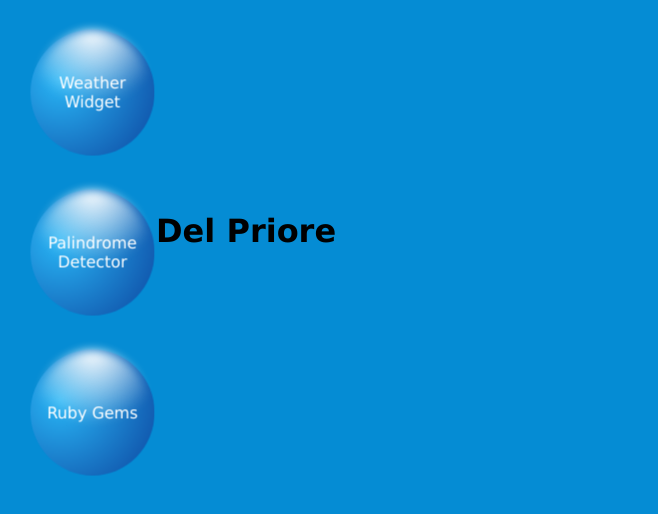
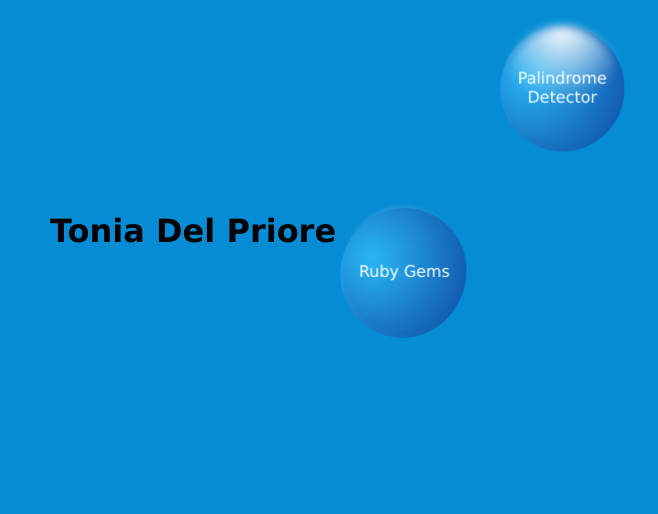
Before and after one commit to toninjaa/portfolio, a React (Vite) app: page / in a window 1280 px wide. Shown: the top 514 px of the page, without its empty margins (0-658 px from the left). Built offline with nearby package versions, Linux system fonts and the light colour scheme; the HTML template or start-up script is replaced by a standard one.

Commit message:
add some motion

```diff
--- a/src/App.css
+++ b/src/App.css
@@ -1,3 +1,10 @@
+:root {
+  --width: 300px;
+  --x-speed: 13s;
+  --y-speed: 7s;
+  --transition-speed: 2.2s;
+}
+
 body {
   align-content: center;
   animation-name: background;
@@ -5,6 +12,7 @@ body {
   animation-duration: 20s;
   background-color: #90caf9;
   font-family: 'Lucida Sans', 'Lucida Sans Regular', 'Lucida Grande', 'Lucida Sans Unicode', Geneva, Verdana, sans-serif;
+  margin: 0;
 }
 
 h1 {
@@ -16,14 +24,15 @@ h1 {
 }
 
 .container {
-  display: flex;
-  flex-direction: column;
+  /* display: flex; */
+  /* flex-direction: column;
+  align-items: flex-end; */
 }
 
-.link-item {
-  animation: bubble-anim 2s ease-out infinite;
+/* LEFT OFF HERE - BUBBLE 2 DOESN'T HAVE SECONDARY SHADING AND STAGE2 ONLY MOVING ON X AXIS */
+.link-bubble {
+  animation: bubble-anim 2s ease-out infinite, bubble-linear 20s linear infinite alternate;
   align-items: center;
-  align-self: flex-end;
   background: radial-gradient(circle at 30px 50px, #29b6f6, #0d47a1);
   background-color: #0d47a1;
   border-radius: 50%;
@@ -31,7 +40,23 @@ h1 {
   display: flex;
   height: 120px;
   justify-content: center;
-  /* max-width: fit-content; */
+  margin: 2%;
+  padding: 2%;
+  text-align: center;
+  text-decoration: none;
+  width: 120px;
+}
+
+.link-bubble2 {
+  animation: bubble-anim 2s ease-out infinite, bubble-linear2 20s linear infinite alternate;
+  align-items: center;
+  background: radial-gradient(circle at 30px 50px, #29b6f6, #0d47a1);
+  background-color: #0d47a1;
+  border-radius: 50%;
+  color: white;
+  display: flex;
+  height: 120px;
+  justify-content: center;
   margin: 2%;
   padding: 2%;
   text-align: center;
@@ -44,7 +69,8 @@ h1 {
   pointer-events: none;
 }
 
-.stage {
+.stage1 {
+  animation: stage-linear 20s linear infinite alternate;
   width: 120px;
   height: 120px;
   display: inline-block;
@@ -53,7 +79,17 @@ h1 {
   perspective-origin: 50% 50%;
 }
 
-.link-item .shadow {
+.stage2 {
+  animation: stage-linear2 20s linear infinite alternate;
+  width: 120px;
+  height: 120px;
+  display: inline-block;
+  margin: 20px;
+  perspective: 1200px;
+  perspective-origin: 50% 50%;
+}
+
+.link-bubble .shadow {
   position: absolute;
   width: 100%;
   height: 100%;
@@ -62,7 +98,7 @@ h1 {
   z-index: -1;
 }
 
-.link-item:before {
+.link-bubble:before {
   content: "";
   position: absolute;
   top: 1%;
@@ -118,3 +154,27 @@ h1 {
     transform: scale(1);
   }
 }
+
+@keyframes stage-linear {
+  100% {
+    transform: translateY( calc(100vh - 120px) );
+  }
+}
+
+@keyframes stage2-linear {
+  100% {
+    transform: translateY( calc(-100vh - 120px) );
+  }
+}
+
+@keyframes bubble-linear {
+  100% {
+    transform: translateX( calc(100vw - 120px) );
+  }
+}
+
+@keyframes bubble2-linear {
+  100% {
+    transform: translateX( calc(-100vw - 120px) );
+  }
+}
--- a/src/App.tsx
+++ b/src/App.tsx
@@ -4,22 +4,22 @@ function App() {
   return (
     <div className="container">
       <h1 className="name">Tonia Del Priore</h1>
-      <div className="stage">
-        <a className="link-item" href="https://toninjaa.github.io/weather-app/" target="_blank">
+      <div className="stage1">
+        <a className="link-bubble" href="https://toninjaa.github.io/weather-app/" target="_blank">
           <span className="shadow"></span>
           Weather Widget
         </a>
       </div>
 
-      <div className="stage">
-        <a className="link-item" href="https://toninjaa.github.io/palindrome-site/" target="_blank">
+      <div className="stage2">
+        <a className="link-bubble" href="https://toninjaa.github.io/palindrome-site/" target="_blank">
           <span className="shadow"></span>
           Palindrome Detector
         </a>
       </div>
 
-      <div className="stage">
-        <a className="link-item" href="https://rubygems.org/profiles/toninjaa" target="_blank">
+      <div className="stage1">
+        <a className="link-bubble2" href="https://rubygems.org/profiles/toninjaa" target="_blank">
         <span className="shadow"></span>
           Ruby Gems
         </a>
```
